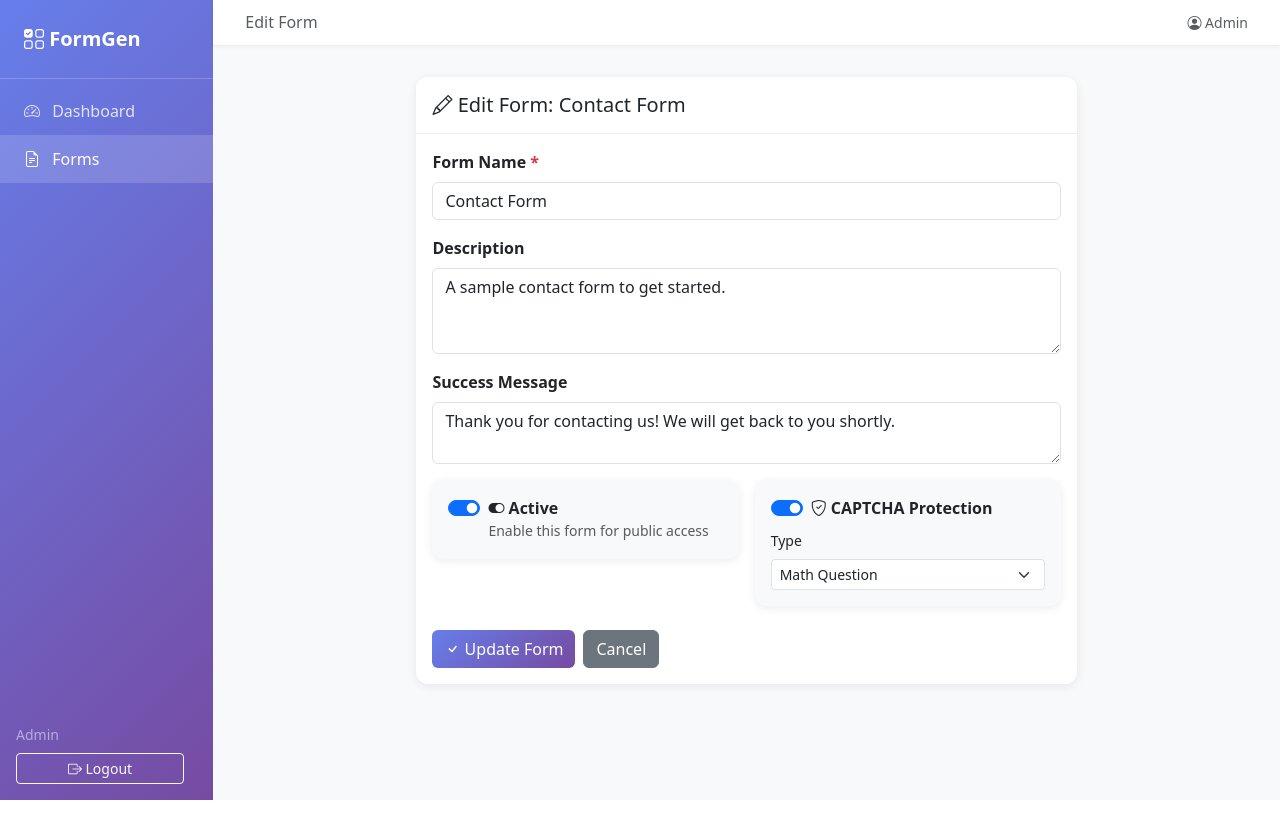
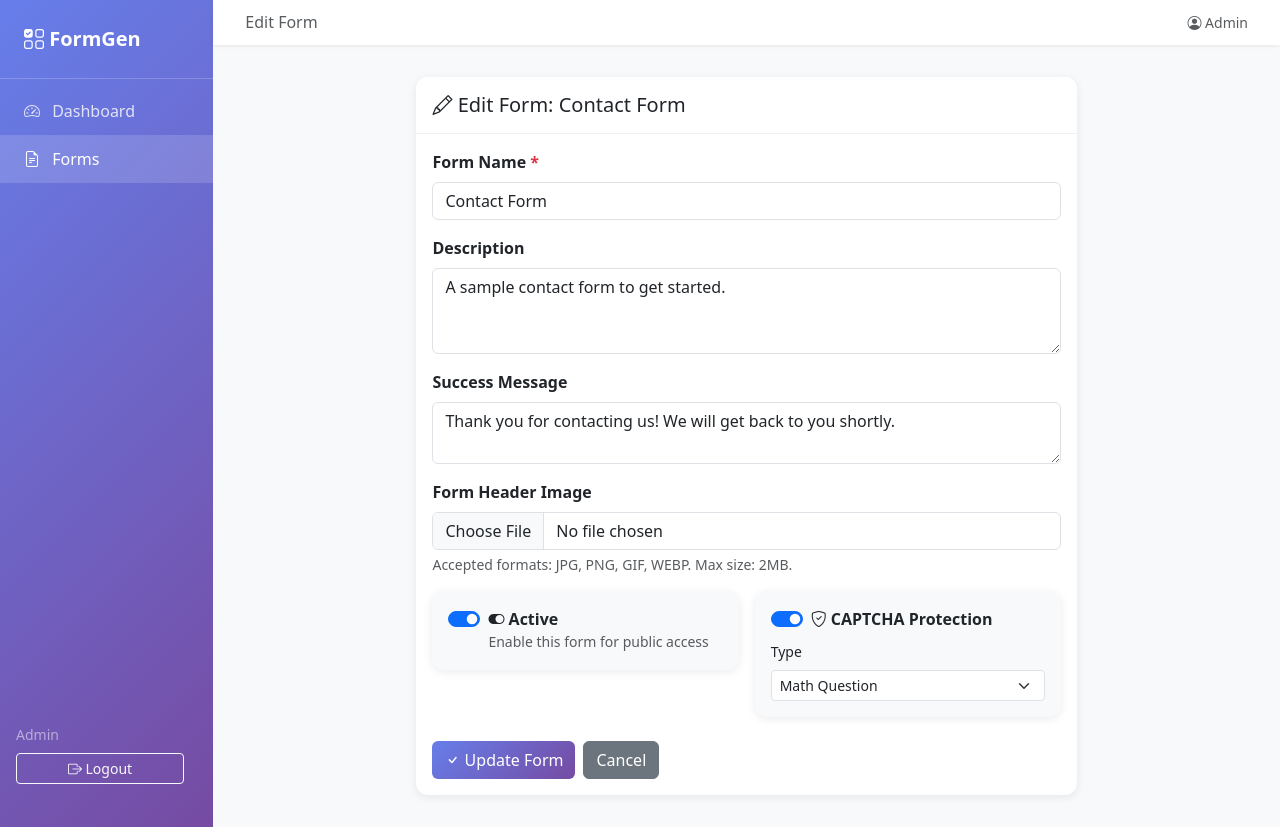
Before and after one commit to lutpiero/Form-Generator, a Laravel app: page /admin/forms/contact/edit in a window 1280 px wide. Before the commit the page ends 800 px from the top, so only its background shows below. Run offline with Laravel 12, Linux system fonts and the light colour scheme; a user stored in the database is signed in; data comes from the database, SQL or seed files in the repository; some libraries are stand-ins or nearby versions.

Commit message:
feat: add section field type and form header image upload
Agent-Logs-Url: https://github.com/lutpiero/Form-Generator/sessions/19fe40b5-689b-4cee-aefc-494d56590441

Co-authored-by: lutpiero <323900+lutpiero@users.noreply.github.com>

```diff
--- a/app/Http/Controllers/Admin/FormController.php
+++ b/app/Http/Controllers/Admin/FormController.php
@@ -5,6 +5,7 @@ namespace App\Http\Controllers\Admin;
 use App\Http\Controllers\Controller;
 use App\Models\Form;
 use Illuminate\Http\Request;
+use Illuminate\Support\Facades\Storage;
 use Illuminate\Support\Str;
 
 class FormController extends Controller
@@ -29,6 +30,7 @@ class FormController extends Controller
             'captcha_enabled' => 'boolean',
             'captcha_type' => 'required|in:math,honeypot',
             'success_message' => 'nullable|string',
+            'header_image' => 'nullable|image|mimes:jpg,jpeg,png,gif,webp|max:2048',
         ]);
 
         $validated['is_active'] = $request->boolean('is_active', true);
@@ -40,6 +42,10 @@ class FormController extends Controller
         $count = 1;
         while (Form::where('slug', $validated['slug'])->exists()) {
             $validated['slug'] = $originalSlug . '-' . $count++;
+        }
+
+        if ($request->hasFile('header_image')) {
+            $validated['header_image'] = $request->file('header_image')->store('form-headers', 'public');
         }
 
         $form = Form::create($validated);
@@ -68,10 +74,28 @@ class FormController extends Controller
             'captcha_enabled' => 'boolean',
             'captcha_type' => 'required|in:math,honeypot',
             'success_message' => 'nullable|string',
+            'header_image' => 'nullable|image|mimes:jpg,jpeg,png,gif,webp|max:2048',
+            'remove_header_image' => 'nullable|boolean',
         ]);
 
         $validated['is_active'] = $request->boolean('is_active', false);
         $validated['captcha_enabled'] = $request->boolean('captcha_enabled', false);
+
+        if ($request->boolean('remove_header_image')) {
+            if ($form->header_image) {
+                Storage::disk('public')->delete($form->header_image);
+            }
+            $validated['header_image'] = null;
+        } elseif ($request->hasFile('header_image')) {
+            if ($form->header_image) {
+                Storage::disk('public')->delete($form->header_image);
+            }
+            $validated['header_image'] = $request->file('header_image')->store('form-headers', 'public');
+        } else {
+            unset($validated['header_image']);
+        }
+
+        unset($validated['remove_header_image']);
 
         $form->update($validated);
 
@@ -81,6 +105,9 @@ class FormController extends Controller
 
     public function destroy(Form $form)
     {
+        if ($form->header_image) {
+            Storage::disk('public')->delete($form->header_image);
+        }
         $form->delete();
         return redirect()->route('admin.forms.index')
             ->with('success', 'Form deleted successfully.');
--- a/app/Models/Form.php
+++ b/app/Models/Form.php
@@ -18,6 +18,7 @@ class Form extends Model
         'captcha_enabled',
         'captcha_type',
         'success_message',
+        'header_image',
     ];
 
     protected $casts = [
--- a/resources/views/admin/forms/_form.blade.php
+++ b/resources/views/admin/forms/_form.blade.php
@@ -16,6 +16,24 @@
     <label class="form-label fw-semibold">Success Message</label>
     <textarea name="success_message" class="form-control" rows="2"
               placeholder="Message shown after successful submission">{{ old('success_message', $form->success_message ?? 'Thank you for your submission!') }}</textarea>
+</div>
+
+<div class="mb-3">
+    <label class="form-label fw-semibold">Form Header Image</label>
+    @if(isset($form) && $form->header_image)
+        <div class="mb-2">
+            <img src="{{ Storage::url($form->header_image) }}" alt="Current header image"
+                 class="img-fluid rounded" style="max-height: 200px; max-width: 100%; object-fit: cover;">
+            <div class="form-check mt-2">
+                <input class="form-check-input" type="checkbox" name="remove_header_image" id="remove_header_image" value="1">
+                <label class="form-check-label text-danger" for="remove_header_image">Remove current header image</label>
+            </div>
+        </div>
+    @endif
+    <input type="file" name="header_image" class="form-control @error('header_image') is-invalid @enderror"
+           accept="image/jpeg,image/png,image/gif,image/webp">
+    <div class="form-text">Accepted formats: JPG, PNG, GIF, WEBP. Max size: 2MB.</div>
+    @error('header_image')<div class="invalid-feedback">{{ $message }}</div>@enderror
 </div>
 
 <div class="row g-3">
--- a/resources/views/admin/forms/create.blade.php
+++ b/resources/views/admin/forms/create.blade.php
@@ -11,7 +11,7 @@
                 <h5 class="mb-0"><i class="bi bi-plus-circle"></i> Create New Form</h5>
             </div>
             <div class="card-body">
-                <form method="POST" action="{{ route('admin.forms.store') }}">
+                <form method="POST" action="{{ route('admin.forms.store') }}" enctype="multipart/form-data">
                     @csrf
                     @include('admin.forms._form')
                     <div class="d-flex gap-2 mt-4">
--- a/resources/views/admin/forms/edit.blade.php
+++ b/resources/views/admin/forms/edit.blade.php
@@ -11,7 +11,7 @@
                 <h5 class="mb-0"><i class="bi bi-pencil"></i> Edit Form: {{ $form->name }}</h5>
             </div>
             <div class="card-body">
-                <form method="POST" action="{{ route('admin.forms.update', $form) }}">
+                <form method="POST" action="{{ route('admin.forms.update', $form) }}" enctype="multipart/form-data">
                     @csrf @method('PUT')
                     @include('admin.forms._form')
                     <div class="d-flex gap-2 mt-4">
```
Also changed, not shown: app/Http/Controllers/Admin/FormFieldController.php (+4 -4 lines), app/Http/Controllers/FormController.php (+7 -1 lines), resources/views/admin/fields/_form.blade.php (+36 -9 lines), resources/views/admin/forms/index.blade.php (+9 -1 lines), resources/views/public/forms/show.blade.php (+16 -0 lines), database/migrations/2026_05_06_105336_add_header_image_to_forms_table.php (added).
